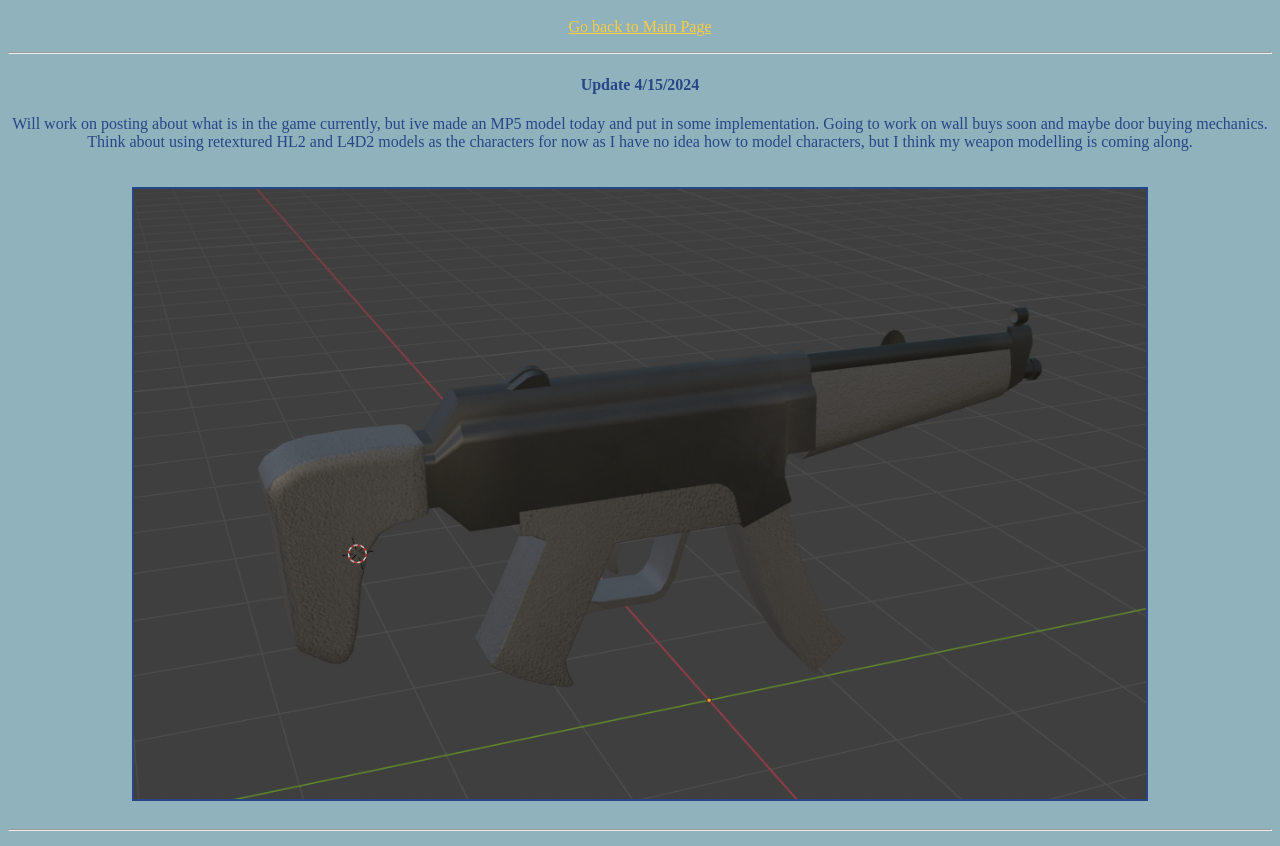
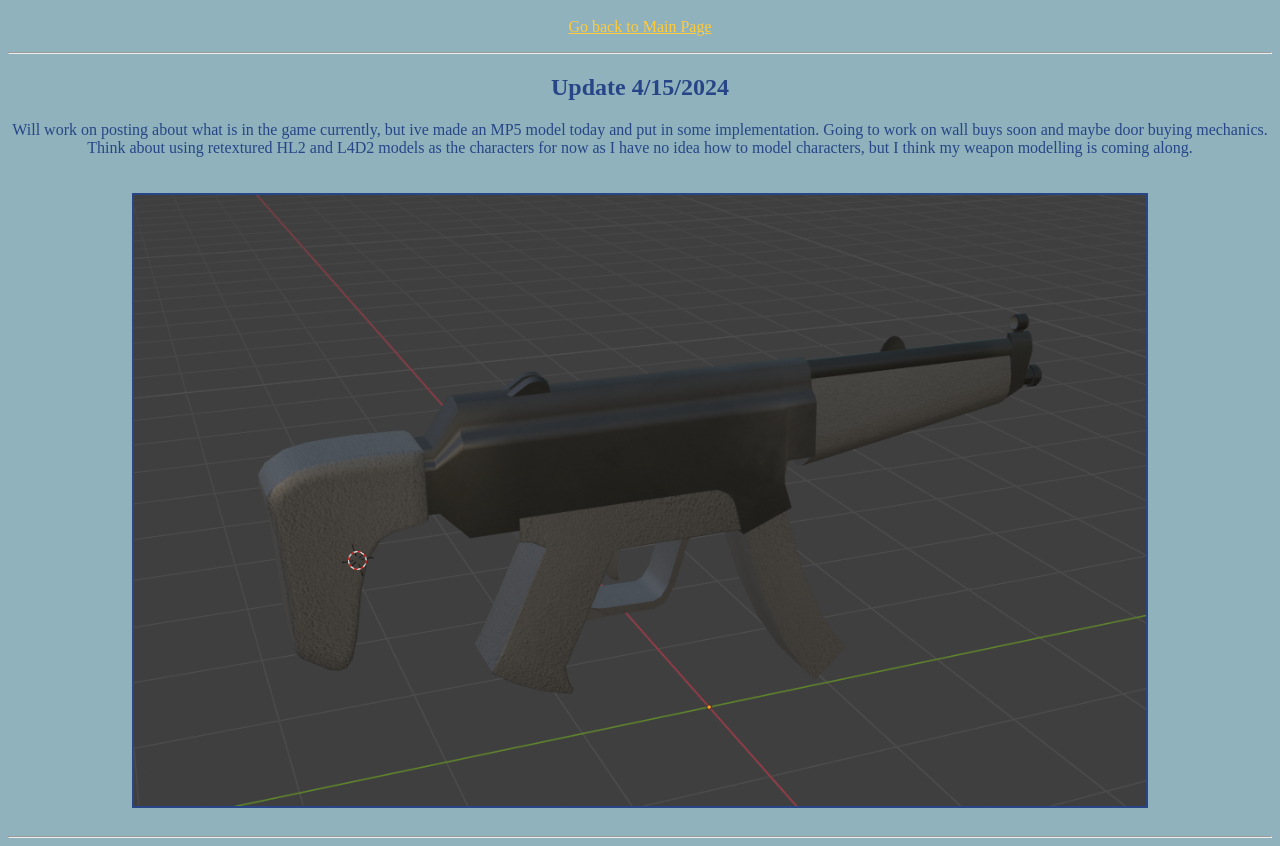
Before and after one commit to AV814/mainpage, a plain HTML site: page blog.html in a window 1280 px wide. Shown: the part 48-894 px from the top of the page. Drawn offline with Linux system fonts and the light colour scheme.

Commit message:
Update blog.html

```diff
--- a/blog.html
+++ b/blog.html
@@ -25,7 +25,7 @@
   <!-- IMG Example: <img src="media/gordon.jpg" alt="Image" /> -->
 
   <hr>
-  <h4>Update 4/15/2024</h4>
+  <h2>Update 4/15/2024</h4>
   <p>Will work on posting about what is in the game currently, but ive made an MP5 model today and put in some implementation. Going to work on wall buys soon and maybe door buying mechanics. Think about using retextured HL2 and L4D2 models as the characters for now as
   I have no idea how to model characters, but I think my weapon modelling is coming along.</p>
 
```
